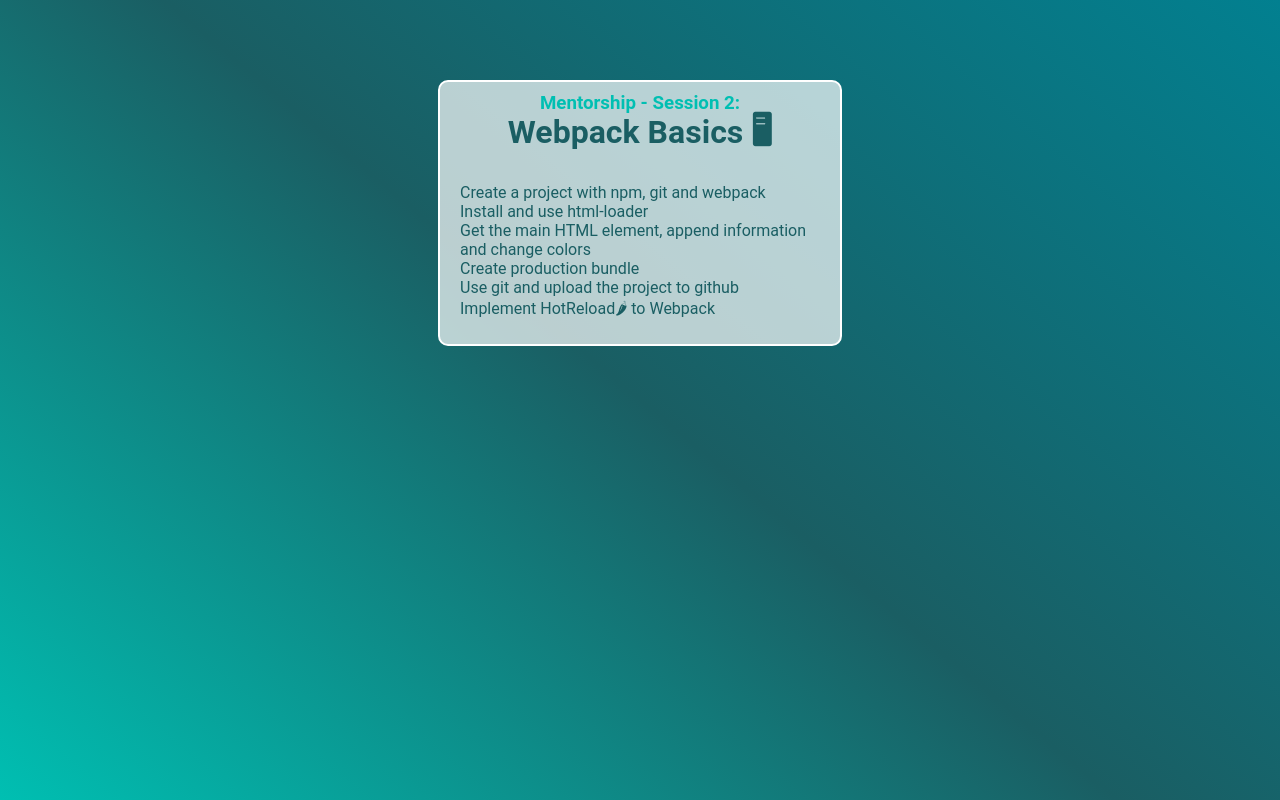
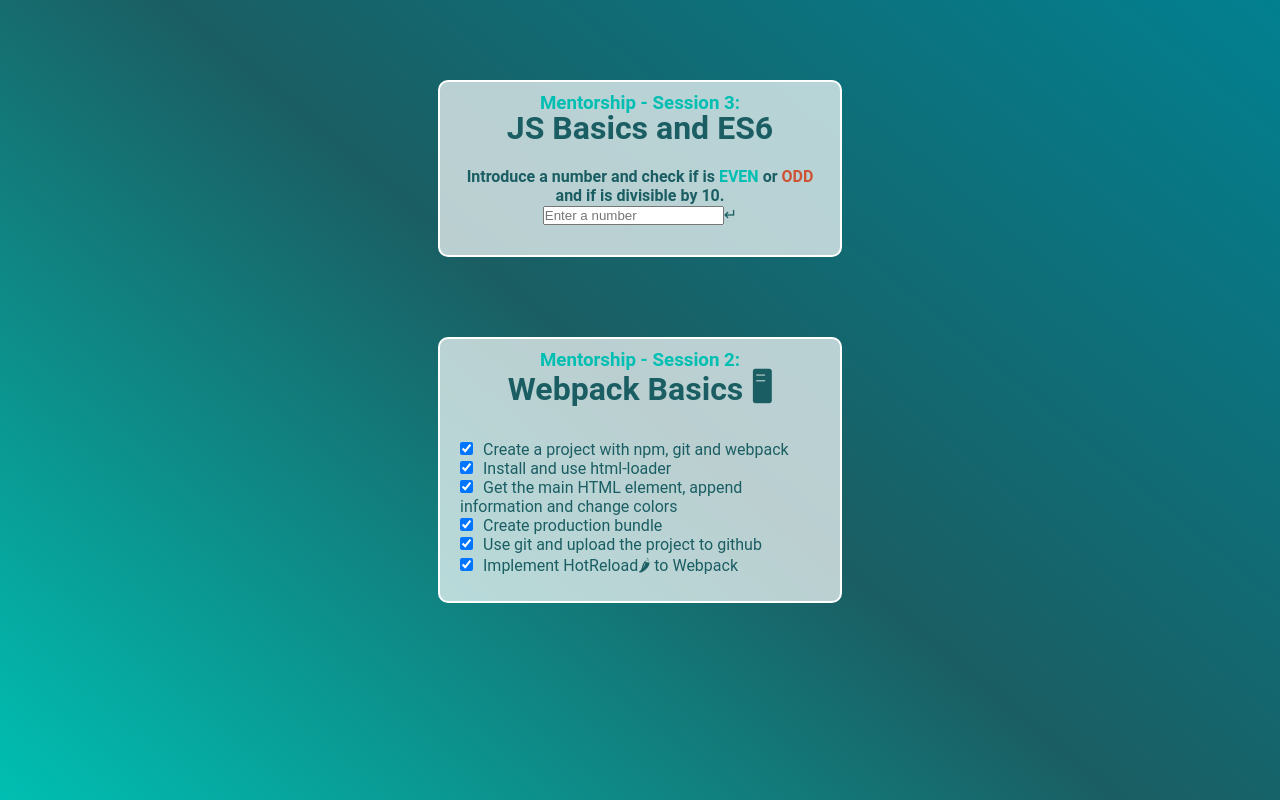
Before and after one commit to JuliNarvaez/session_4, a React (Create React App) app: page / in a window 1280 px wide. Built offline with nearby package versions, Linux system fonts and the light colour scheme.

Commit message:
inputs added

```diff
--- a/src/App.css
+++ /dev/null
@@ -1,38 +0,0 @@
-.App {
-  text-align: center;
-}
-
-.App-logo {
-  height: 40vmin;
-  pointer-events: none;
-}
-
-@media (prefers-reduced-motion: no-preference) {
-  .App-logo {
-    animation: App-logo-spin infinite 20s linear;
-  }
-}
-
-.App-header {
-  background-color: #282c34;
-  min-height: 100vh;
-  display: flex;
-  flex-direction: column;
-  align-items: center;
-  justify-content: center;
-  font-size: calc(10px + 2vmin);
-  color: white;
-}
-
-.App-link {
-  color: #61dafb;
-}
-
-@keyframes App-logo-spin {
-  from {
-    transform: rotate(0deg);
-  }
-  to {
-    transform: rotate(360deg);
-  }
-}
--- a/src/App.js
+++ b/src/App.js
@@ -1,24 +1,11 @@
-import logo from "./logo.svg";
-import "./App.css";
-import "./scss/main.scss";
+import Session2 from "./Session2";
+import Session3 from "./Session3";
 
 function App() {
   return (
     <div className="container">
-      <div className="main">
-        <h3 className="main_subtitle">Mentorship - Session 2:</h3>
-        <h1 className="main_title">Webpack Basics 🖥</h1>
-        <ul className="main_list">
-          <li>Create a project with npm, git and webpack</li>
-          <li>Install and use html-loader</li>
-          <li>
-            Get the main HTML element, append information and change colors
-          </li>
-          <li>Create production bundle</li>
-          <li>Use git and upload the project to github</li>
-          <li>Implement HotReload🌶 to Webpack</li>
-        </ul>
-      </div>
+      <Session2 />
+      <Session3 />
     </div>
   );
 }
--- /dev/null
+++ b/src/Session2.js
@@ -0,0 +1,36 @@
+function Session2() {
+  return (
+    <div className="main">
+      <h3 className="main_subtitle">Mentorship - Session 2:</h3>
+      <h1 className="main_title">Webpack Basics 🖥</h1>
+      <ul className="main_list">
+        <li>
+          <input type="checkbox" defaultChecked />
+          Create a project with npm, git and webpack
+        </li>
+        <li>
+          <input type="checkbox" defaultChecked />
+          Install and use html-loader
+        </li>
+        <li>
+          <input type="checkbox" defaultChecked />
+          Get the main HTML element, append information and change colors
+        </li>
+        <li>
+          <input type="checkbox" defaultChecked />
+          Create production bundle
+        </li>
+        <li>
+          <input type="checkbox" defaultChecked />
+          Use git and upload the project to github
+        </li>
+        <li>
+          <input type="checkbox" defaultChecked />
+          Implement HotReload🌶 to Webpack
+        </li>
+      </ul>
+    </div>
+  );
+}
+
+export default Session2;
--- /dev/null
+++ b/src/Session3.js
@@ -0,0 +1,68 @@
+import { isEven } from "./isEven.js";
+import { isDivisibleByTen } from "./isDivisibleByTen.js";
+
+function Session3() {
+  return (
+    <div className="main">
+      <h3 className="main_subtitle">Mentorship - Session 3:</h3>
+      <h1 className="main_title">JS Basics and ES6</h1>
+      <div className="main_container">
+        <p>
+          <strong>
+            Introduce a number and check if is{" "}
+            <span className="result_true">EVEN</span> or{" "}
+            <span className="result_false">ODD</span> and if is divisible by 10.
+          </strong>
+        </p>
+        <input
+          type="number"
+          placeholder="Enter a number"
+          id="numberValue"
+          onKeyUp={handleKeyUp}
+        />
+        <span>↵</span>
+        <div id="result"></div>
+      </div>
+    </div>
+  );
+}
+
+function handleKeyUp(e) {
+  if (e.key === "Enter") {
+    const inputValue = e.target.value;
+    reportResult(detectNumber(numberObject(inputValue)));
+    const numberProps = numberObject(inputValue);
+    console.log(numberProps);
+    const numberPropsTwo = { ...numberProps };
+    numberPropsTwo.number = 8;
+    numberPropsTwo.isEven = false;
+    console.log(numberProps);
+    console.log(numberPropsTwo);
+  }
+}
+
+function numberObject(number) {
+  return {
+    number: number,
+    isEven: isEven(number),
+    isDivisibleByTen: isDivisibleByTen(number),
+  };
+}
+
+function detectNumber(object) {
+  return `The number <span class="result_number">${object.number}</span> is ${
+    object.isEven
+      ? '<span class="result_true">EVEN</span>'
+      : '<span class="result_false">ODD</span>'
+  } and ${
+    object.isDivisibleByTen
+      ? '<span class="result_true"> is divisible by 10</span>'
+      : '<span class="result_false">isn\'t divisible by 10</span>'
+  }.`;
+}
+
+function reportResult(resultText) {
+  document.getElementById("result").innerHTML = `<p>${resultText}</p>`;
+}
+
+export default Session3;
--- a/src/index.js
+++ b/src/index.js
@@ -1,7 +1,8 @@
 import React from "react";
 import ReactDOM from "react-dom";
 import "./index.css";
-import App from "./App";
+import App from "./App.js";
+import "./scss/main.scss";
 import reportWebVitals from "./reportWebVitals";
 
 ReactDOM.render(
--- /dev/null
+++ b/src/isDivisibleByTen.js
@@ -0,0 +1,3 @@
+export function isDivisibleByTen(param) {
+  return param % 10 === 0;
+}
--- /dev/null
+++ b/src/isEven.js
@@ -0,0 +1,3 @@
+export function isEven(param) {
+  return param % 2 === 0;
+}
--- a/src/scss/main.scss
+++ b/src/scss/main.scss
@@ -36,7 +36,7 @@ body {
     color: $secundary-color;
     list-style-type: none;
     padding: 20px;
-    label input {
+    input {
       margin-right: 10px;
     }
   }
```
